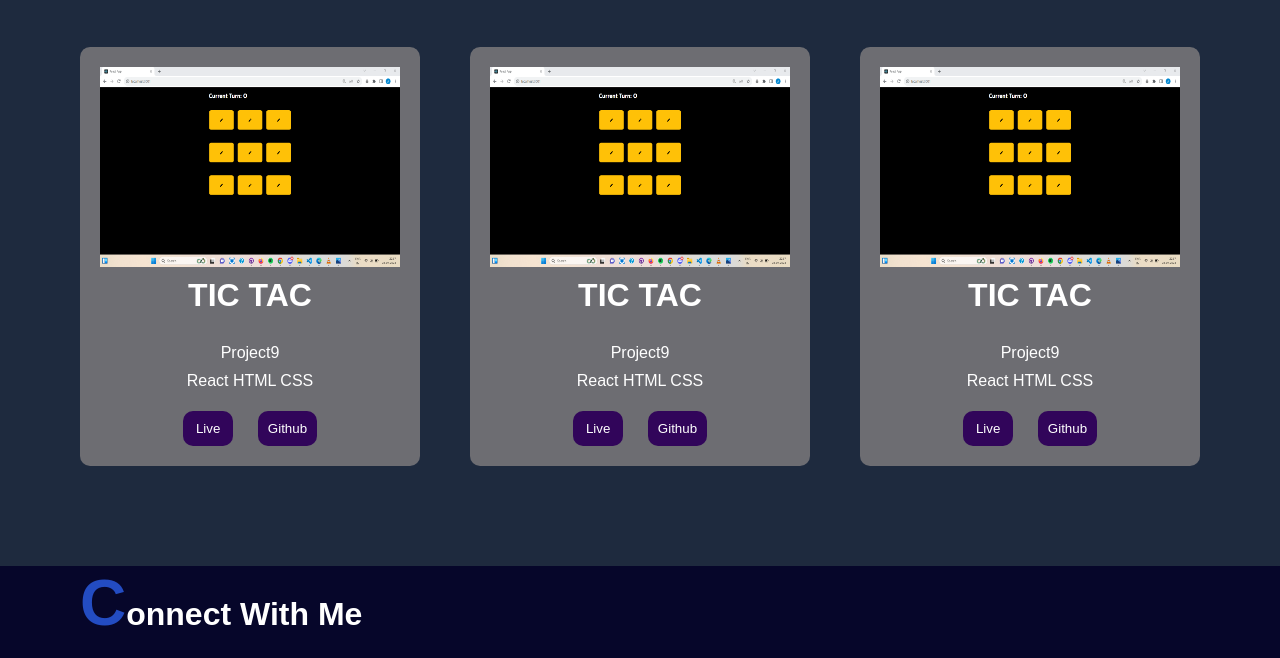
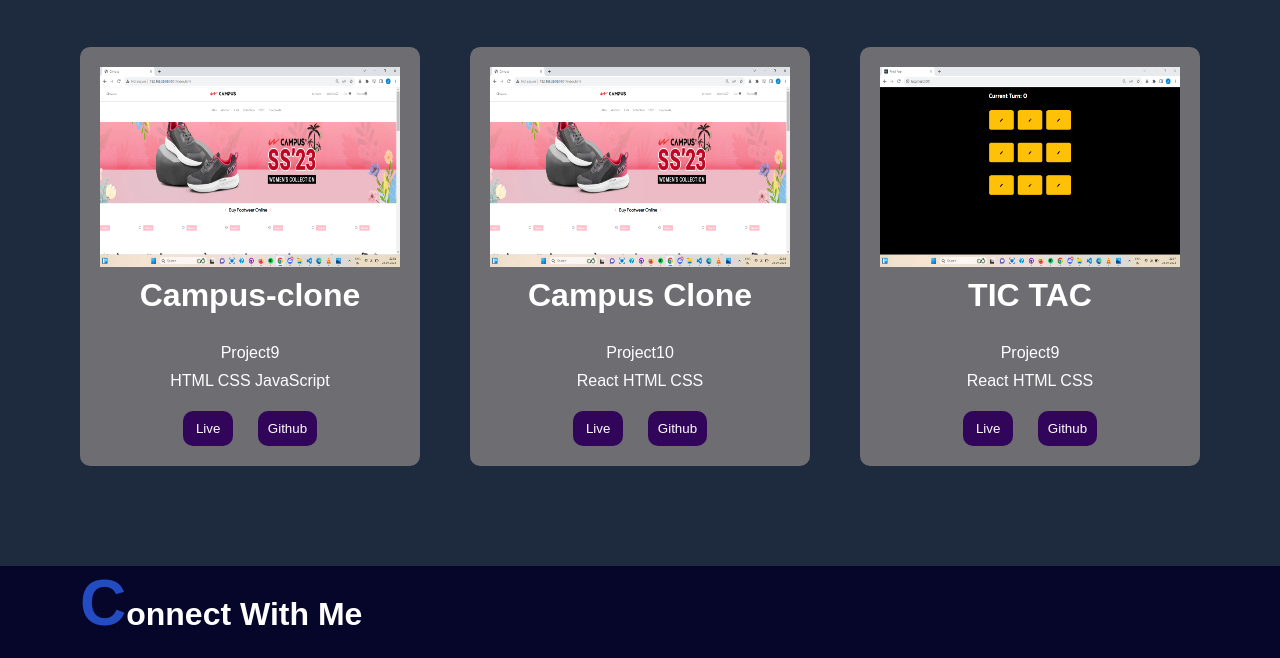
Before and after one commit to aryan-ya/Portfolio, a plain HTML site: page index.html in a window 1280 px wide. Shown: the part 2238-2896 px from the top of the page. Drawn offline with nearby package versions, Linux system fonts and the light colour scheme.

Commit message:
create-portfolio

```diff
--- a/index.html
+++ b/index.html
@@ -210,9 +210,27 @@
                     </div>
                 </div>
                 <div class="project-card">
-                    <img src="./project/Project9.png" alt="">
-                    <h1>TIC TAC</h1>
+                    <img src="./project/Project10.png" alt="">
+                    <h1>Campus-clone</h1>
                     <p>Project9</p>
+                    <p> HTML CSS  JavaScript</p>
+                    </p>
+                    <div class="show-case">
+                        <a href="https://ticc-tacxc-toeee.netlify.app
+
+
+
+                        "target="_blank"><button class="btn">Live</button></a>
+
+                        <a href="https://github.com/aryan-ya/Campus-clone"target="_blank"><button class="btnn">Github</button></a>
+                    </div>
+                </div>
+
+
+                <div class="project-card">
+                    <img src="./project/Project10.png" alt="">
+                    <h1>Campus Clone</h1>
+                    <p>Project10</p>
                     <p>React HTML CSS </p>
                     </p>
                     <div class="show-case">
@@ -222,25 +240,7 @@
 
                         "target="_blank"><button class="btn">Live</button></a>
 
-                        <a href="https://github.com/aryan-ya/react-tic-tac"target="_blank"><button class="btnn">Github</button></a>
-                    </div>
-                </div>
-
-
-                <div class="project-card">
-                    <img src="./project/Project9.png" alt="">
-                    <h1>TIC TAC</h1>
-                    <p>Project9</p>
-                    <p>React HTML CSS </p>
-                    </p>
-                    <div class="show-case">
-                        <a href="https://ticc-tacxc-toeee.netlify.app
-
-
-
-                        "target="_blank"><button class="btn">Live</button></a>
-
-                        <a href="https://github.com/aryan-ya/react-tic-tac"target="_blank"><button class="btnn">Github</button></a>
+                        <a href=""target="_blank"><button class="btnn">Github</button></a>
                     </div>
                 </div>
 
```
Also changed, not shown: project/Project10.png (added).
